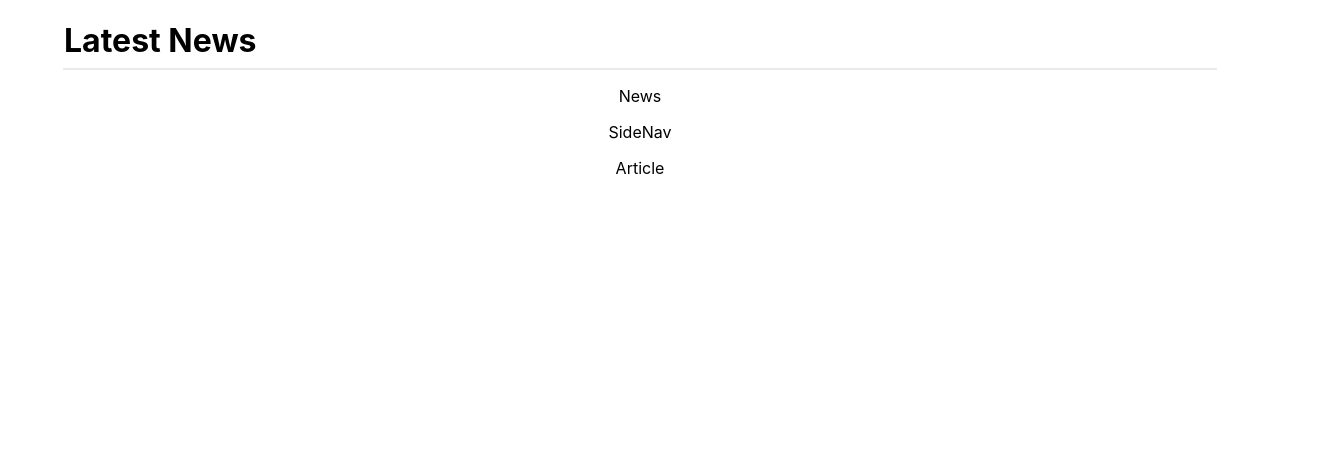
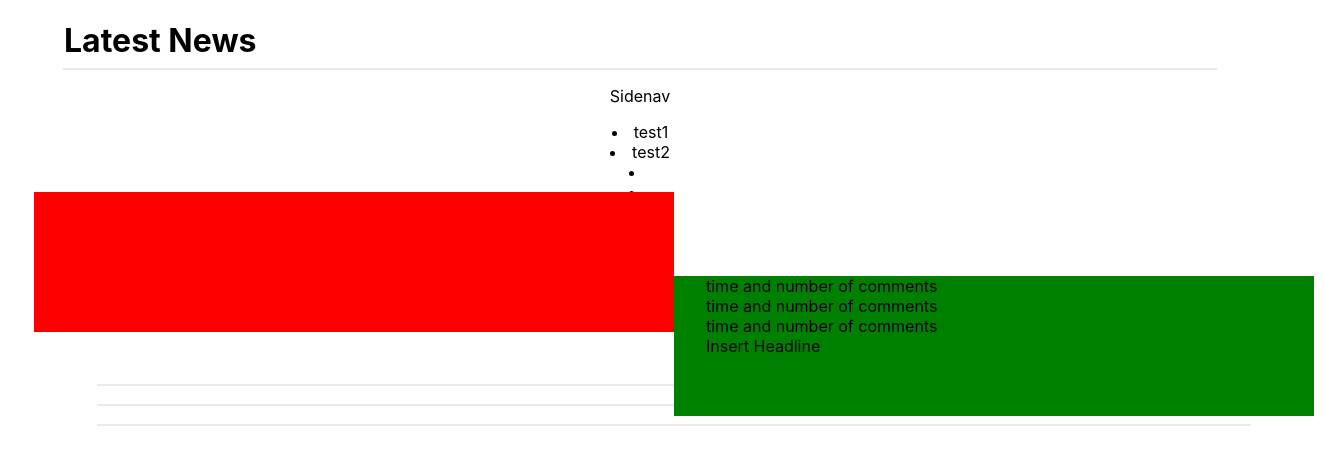
Before and after one commit to wboeker/codefoo2019frontend, a React (Create React App) app in the folder codefoof/: page / in a window 1280 px wide. Shown: the top 464 px of the page, 1324 px wide, since content can reach past the window. Built offline with nearby package versions, Linux system fonts and the light colour scheme.

Commit message:
Added article component within news component

```diff
--- a/codefoof/package.json
+++ b/codefoof/package.json
@@ -3,9 +3,11 @@
   "version": "0.1.0",
   "private": true,
   "dependencies": {
+    "@trendmicro/react-sidenav": "^0.4.5",
     "react": "^16.8.4",
     "react-dom": "^16.8.4",
-    "react-scripts": "2.1.8"
+    "react-scripts": "2.1.8",
+    "styled-components": "^4.1.3"
   },
   "scripts": {
     "start": "react-scripts start",
--- a/codefoof/src/App.js
+++ b/codefoof/src/App.js
@@ -1,8 +1,7 @@
 import React, { Component } from 'react';
 import Header from './Header/Header';
 import News from './News/News';
-import SideNav from './SideNav/SideNav';
-import Article from './Article/Article';
+import SideNavbar from './SideNav/SideNav';
 import logo from './logo.svg';
 import './App.css';
 
@@ -11,9 +10,8 @@ class App extends Component {
     return (
       <div className="App">
         <Header/>
+        <SideNavbar/>
         <News/>
-        <SideNav/>
-        <Article/>
       </div>
     );
   }
--- a/codefoof/src/Article/Article.css
+++ b/codefoof/src/Article/Article.css
@@ -0,0 +1,32 @@
+.articleBox {
+  height: 100px;
+  width: 100%;
+  position:absolute;
+  margin-bottom: 100px;
+  padding:10px 10px 38px 34px;
+}
+
+.pictureBox {
+  height: 100px;
+  width: 50%;
+  background-color: red;
+  display: inline-block;
+}
+
+.textBox {
+  height: 100px;
+  width: 50%;
+  display: inline-block;
+  background-color: green;
+}
+
+.topRight {
+  position: relative;
+  float: left;
+  margin-left: 5%;
+}
+
+.bodyText {
+  float:left;
+  margin-left: 5%;
+}
--- a/codefoof/src/Article/Article.jsx
+++ b/codefoof/src/Article/Article.jsx
@@ -5,7 +5,18 @@ import PropTypes from 'prop-types';
 class Article extends Component{
 
   render(props){
-      return(<p>Article</p>)
+      return(
+        <div className="articleBox">
+          <div className="pictureBox">
+          </div>
+          <div className="textBox">
+            <div className="topRight">time and number of comments</div>
+            <br/>
+            <div className="bodyText">Insert Headline</div>
+          </div>
+          <hr/>
+        </div>
+      )
   }
 }
 
--- a/codefoof/src/News/News.jsx
+++ b/codefoof/src/News/News.jsx
@@ -1,11 +1,33 @@
 import React, { Component } from 'react';
 import './News.css';
 import PropTypes from 'prop-types';
+import Article from '../Article/Article';
 
 class News extends Component{
+  constructor(props){
+    super(props);
+    this.state = {
+      //array of articles
+      articles: [{"name":<Article/>}, {"name":<Article/>}, {"name":<Article/>}],
+      data: [{"name":"test1"},{"name":"test2"}],
+    }
+  }
 
   render(props){
-      return(<p>News</p>)
+      return(
+        <div>
+          <div>
+            {this.state.data.map(function(d, idx){
+               return (<li key={idx}>{d.name}</li>)
+             })}
+          </div>
+          <div>
+            {this.state.articles.map(function(d, idx){
+               return (<li key={idx}>{d.name}</li>)
+             })}
+          </div>
+        </div>
+      )
   }
 }
 
--- a/codefoof/src/SideNav/SideNav.jsx
+++ b/codefoof/src/SideNav/SideNav.jsx
@@ -1,12 +1,14 @@
 import React, { Component } from 'react';
 import './SideNav.css';
 import PropTypes from 'prop-types';
+// import { SideNav, Nav } from 'react-sidenav'
 
-class SideNav extends Component{
-
+class SideNavbar extends Component{
   render(props){
-      return(<p>SideNav</p>)
+      return(
+        <p>Sidenav</p>
+      )
   }
 }
 
-export default SideNav;
+export default SideNavbar;
```
